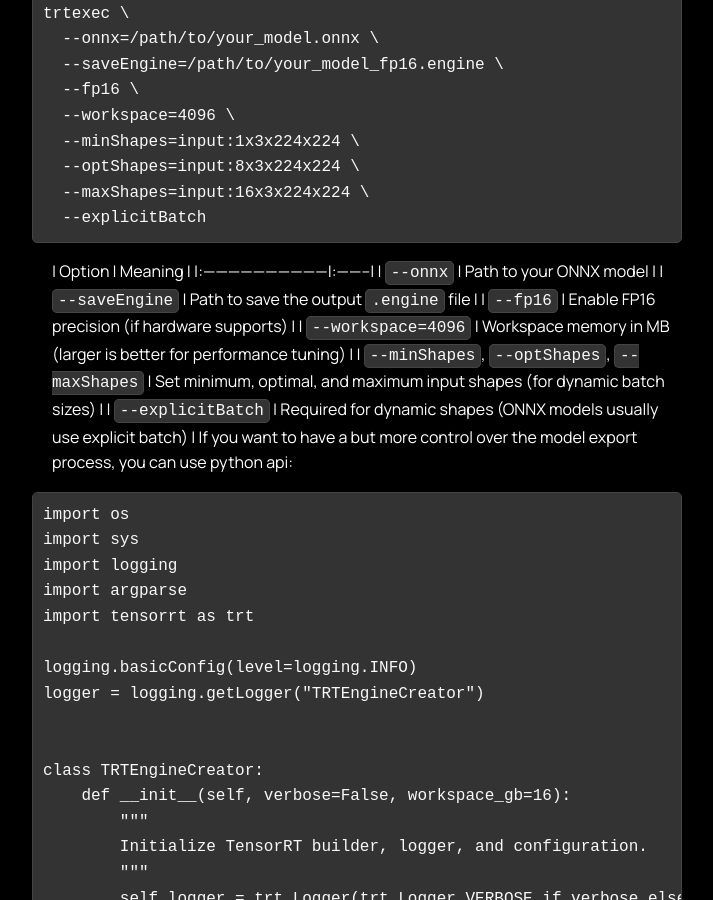
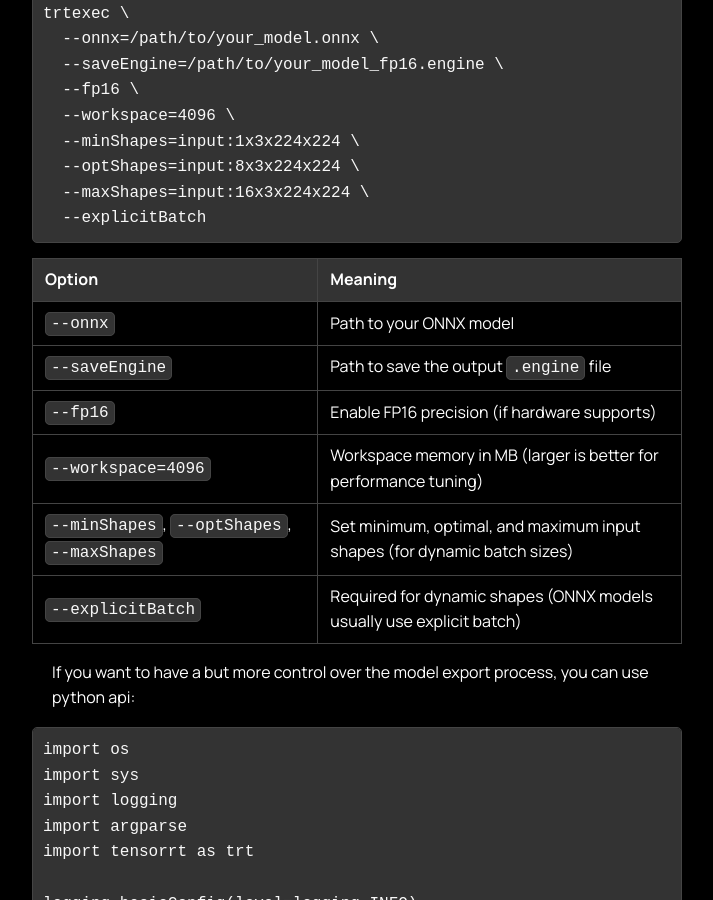
Before and after one commit to AnnaKopatko/AnnaKopatko.github.io, a Jekyll site: the page built from _posts/2023-10-12-Deployment-Guide.md, in a window 1280 px wide and 900 px high, scrolled down 19696 px. Shown: the whole window, without its empty margins (283-996 px from the left). Built offline with Jekyll 4.4.1, drawn with Linux system fonts in a browser that asks for light colours; part of the change alters nothing that is shown; some of the changed text lies outside the part shown.

Commit message:
working version, first draft

````diff
--- a/_posts/2023-10-12-Deployment-Guide.md
+++ b/_posts/2023-10-12-Deployment-Guide.md
@@ -605,6 +605,7 @@ trtexec \
 | `--workspace=4096`            | Workspace memory in MB (larger is better for performance tuning) |
 | `--minShapes`, `--optShapes`, `--maxShapes` | Set minimum, optimal, and maximum input shapes (for dynamic batch sizes) |
 | `--explicitBatch`             | Required for dynamic shapes (ONNX models usually use explicit batch) |
+
 If you want to have a but more control over the model export process, you can use python api:
 ```
 import os
@@ -787,3 +788,12 @@ if __name__ == "__main__":
     print("Output:", output)
 
 ```
+
+##3 Conclusion
+
+Aside from the methods discussed in this article, there are also a few end-to-end packages that can create a TensorRT engine directly from a checkpoint, without requiring manual tracing, scripting, or ONNX conversion.
+I plan to add a section about these packages in the future as I continue working on this guide.
+
+This article is intended as a living document — it will be continuously updated and expanded over time as I explore new tools, workflows, and best practices for model deployment.
+
+Thank you for reading!
````
